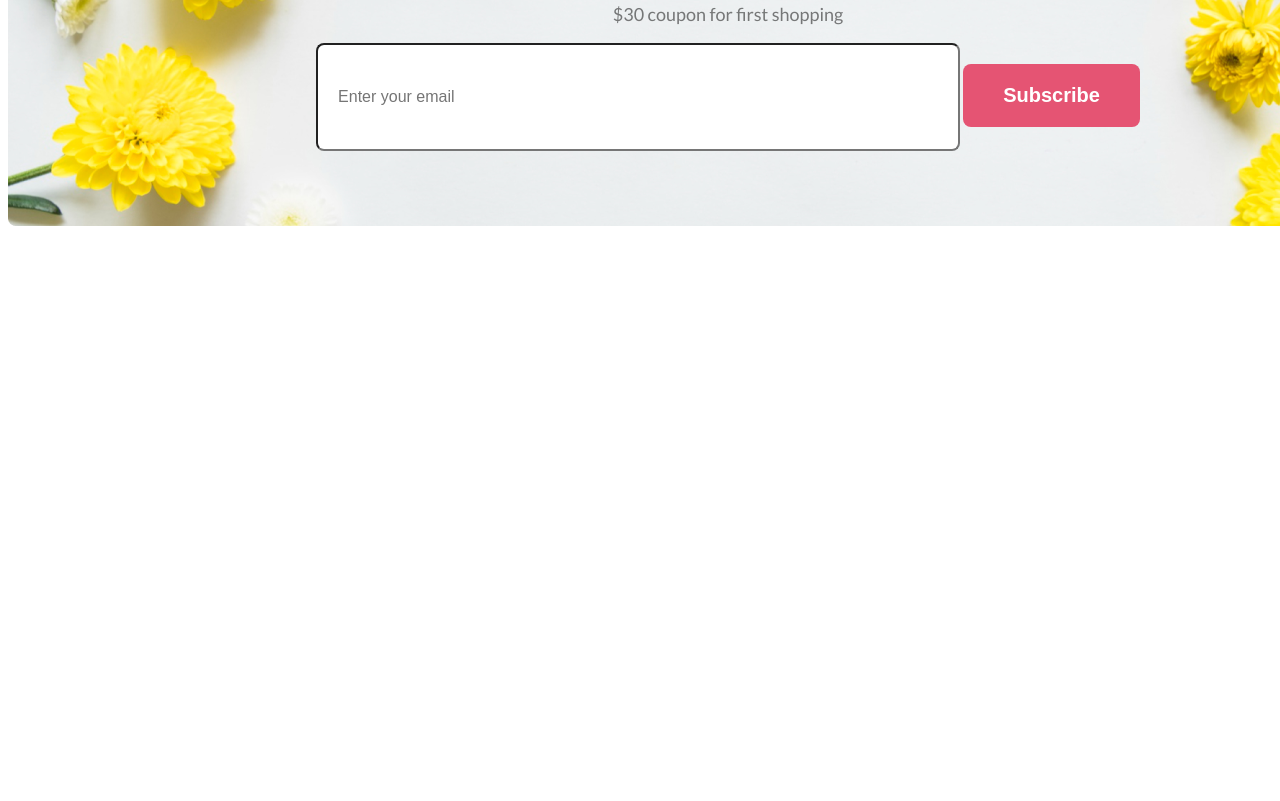
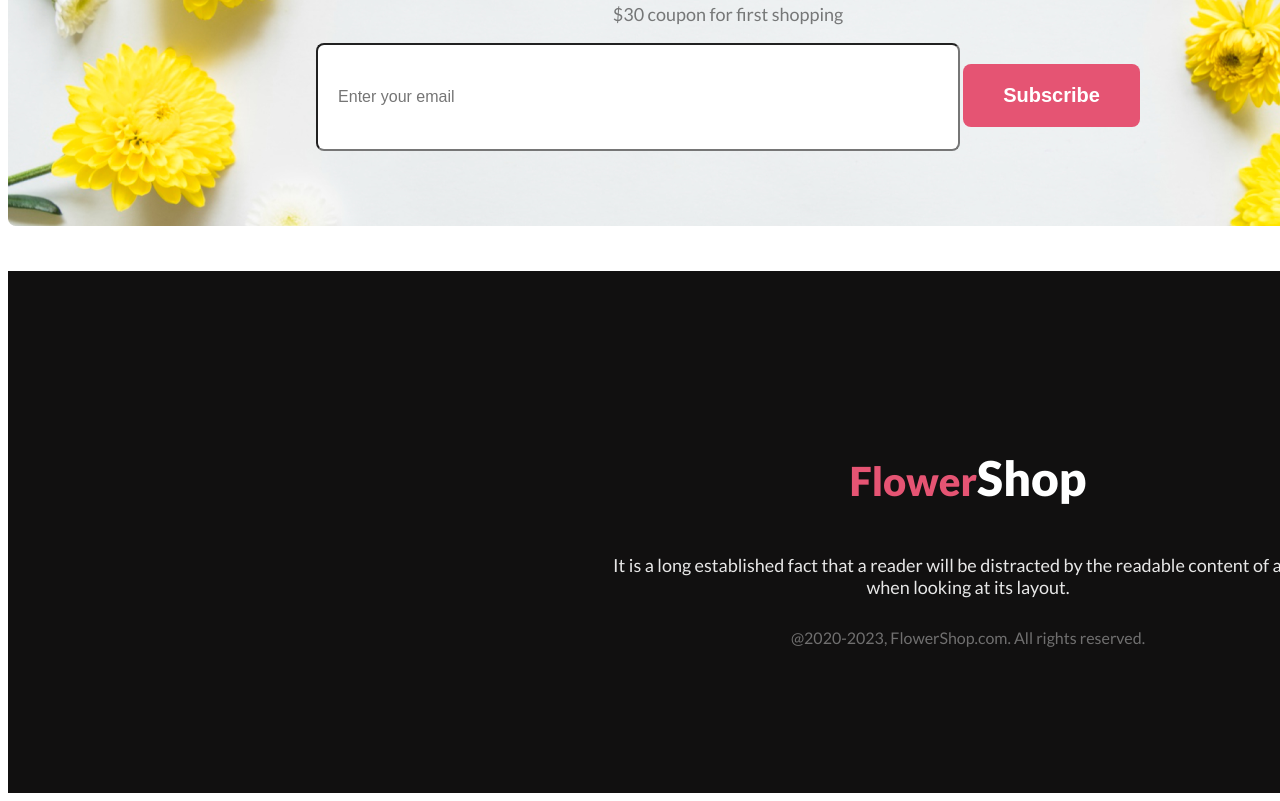
Before and after one commit to Supta2002/online-flower-shop, a plain HTML site: page index.html in a window 1280 px wide. Shown: the part 4070-4871 px from the top of the page. Before the commit the page ends 4349 px from the top, so only its background shows below. Drawn offline with Linux system fonts and the light colour scheme.

Commit message:
completed the whole desgin

```diff
--- a/index.html
+++ b/index.html
@@ -118,7 +118,11 @@
     </main>
 
     <footer>
-
+        <div class="footer">
+            <div class="footer-title">            <h3 class="footer-head"><span class="off">Flower</span>Shop</h3>
+                <p class="footer-des">It is a long established fact that a reader will be distracted by the readable content of a page when looking at its layout.</p>
+                <p class="info">@2020-2023, FlowerShop.com. All rights reserved.</p></div>
+        </div>
     </footer>
 
 </body>
--- a/styles/style.css
+++ b/styles/style.css
@@ -254,3 +254,37 @@ a {
     font-size: 16px;
     font-weight: 400;
 }
+
+/* footer section style */
+
+.footer {
+    background: #111010;
+    min-width: 1920px;
+    text-align: center;
+}
+
+.footer-title{
+    padding: 130px 600px;
+}
+
+.footer-head {
+    color: #FFF;
+    font-size: 48px;
+    font-weight: 800;
+}
+
+.footer-des {
+    color: rgba(255, 255, 255, 0.90);
+    text-align: center;
+    font-size: 18px;
+    font-weight: 400;
+    margin-top: 20px;
+}
+
+.info {
+    color: rgba(255, 255, 255, 0.40);
+    text-align: center;
+    font-size: 16px;
+    font-weight: 400;
+    margin-top: 30px;
+}
```
